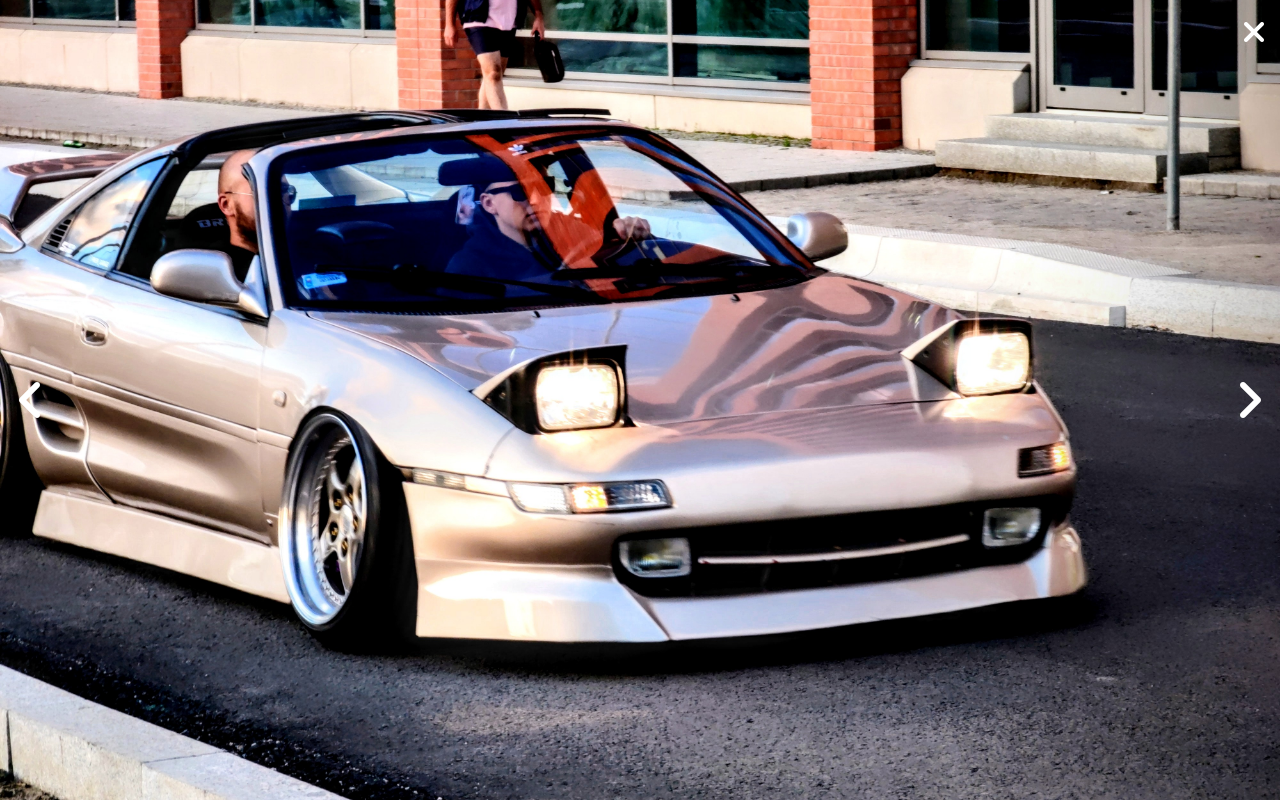
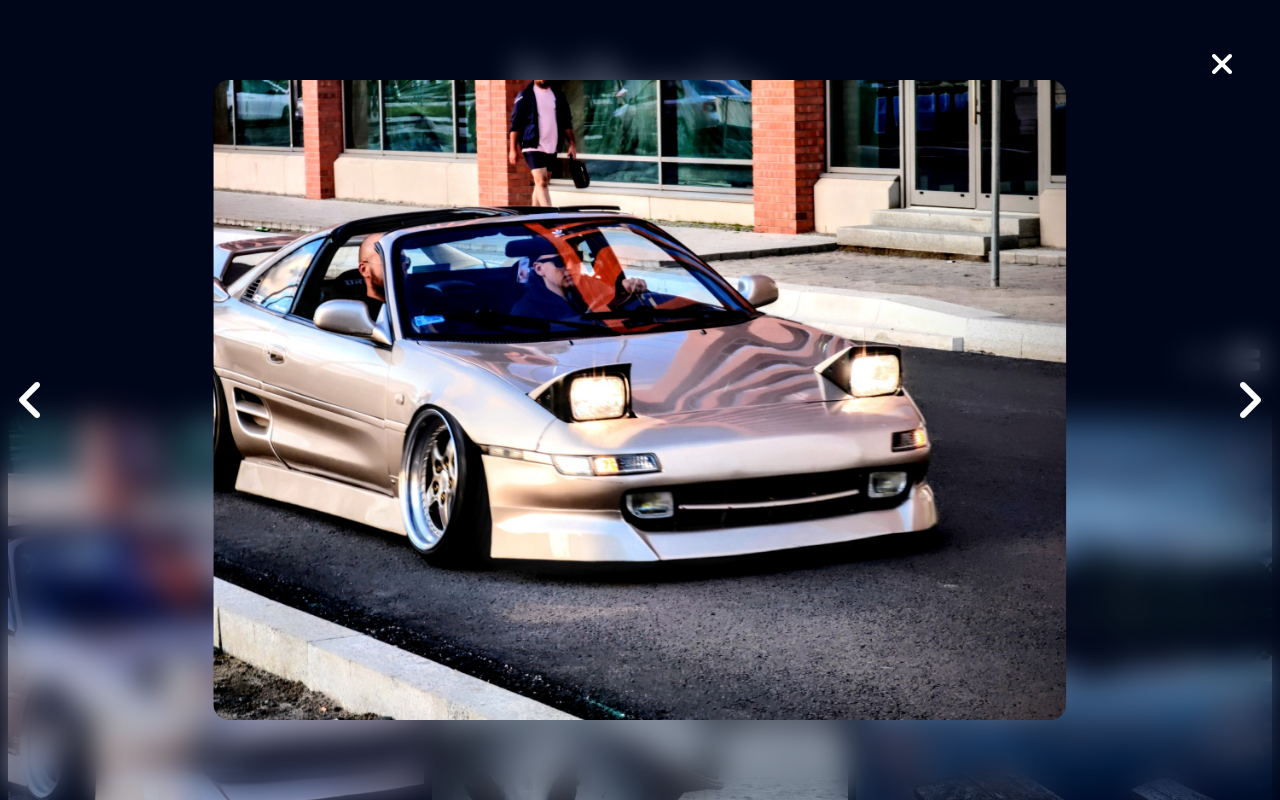
Before and after one commit to hilusjr/photography, a React (Create React App) app: page / in a window 1280 px wide. Both pictures are taken after a click on the picture 216 px from the left and 675 px from the top of the page. Shown: the top 800 px of the page. Built offline with nearby package versions, Linux system fonts and the light colour scheme; a web font is replaced by a local one.

Commit message:
adjusted gallery roll for desktop

```diff
--- a/src/components/Gallery.js
+++ b/src/components/Gallery.js
@@ -17,8 +17,8 @@ function Gallery() {
 
   const openImage = img => {
     const id = img.target.id
+    setImageID(Number(id))
     setOpen(true)
-    setImageID(Number(id))
   }
 
   return (
--- a/src/components/GalleryRoll.js
+++ b/src/components/GalleryRoll.js
@@ -25,8 +25,8 @@ function GalleryRoll({ imageID, setImageID, setOpen, isOpen }) {
 
   return (
     <div className="gallery-roll" data-open={isOpen}>
-      <i className={`fa-solid fa-xmark close-roll`} onClick={closeRoll}></i>
       <div className="roll-image">
+        <i className={`fa-solid fa-xmark close-roll`} onClick={closeRoll}></i>
         <button onClick={displayPrevious}>
           <i className="fa-solid fa-angle-left"></i>
         </button>
--- a/src/styles/Gallery.css
+++ b/src/styles/Gallery.css
@@ -79,19 +79,23 @@ header[data-scrolled='true'] > div > span:last-of-type {
   top: 0;
   width: 100%;
   height: 100vh;
+  align-items: center;
+  justify-content: center;
   background-color: #000;
 }
 
 .gallery-roll[data-open='true'] {
-  display: block;
+  display: flex;
 }
 
 .close-roll {
   z-index: 3;
-  position: absolute;
+  position: fixed;
   top: 1rem;
   right: 1rem;
+  padding: 2rem;
   font-size: 2rem;
+  cursor: pointer;
 }
 
 .roll-image {
@@ -150,4 +154,20 @@ header[data-scrolled='true'] > div > span:last-of-type {
   header {
     display: none;
   }
+
+  @supports (backdrop-filter: blur(2rem)) {
+    .gallery-roll {
+      background-color: rgba(0, 20, 85, 0.3);
+      backdrop-filter: blur(1rem);
+    }
+  }
+
+  .roll-image img {
+    height: 80vh;
+    left: 50%;
+    transform: translate(-50%, -50%);
+    width: auto;
+    object-fit: contain;
+    border-radius: 1rem;
+  }
 }
```
